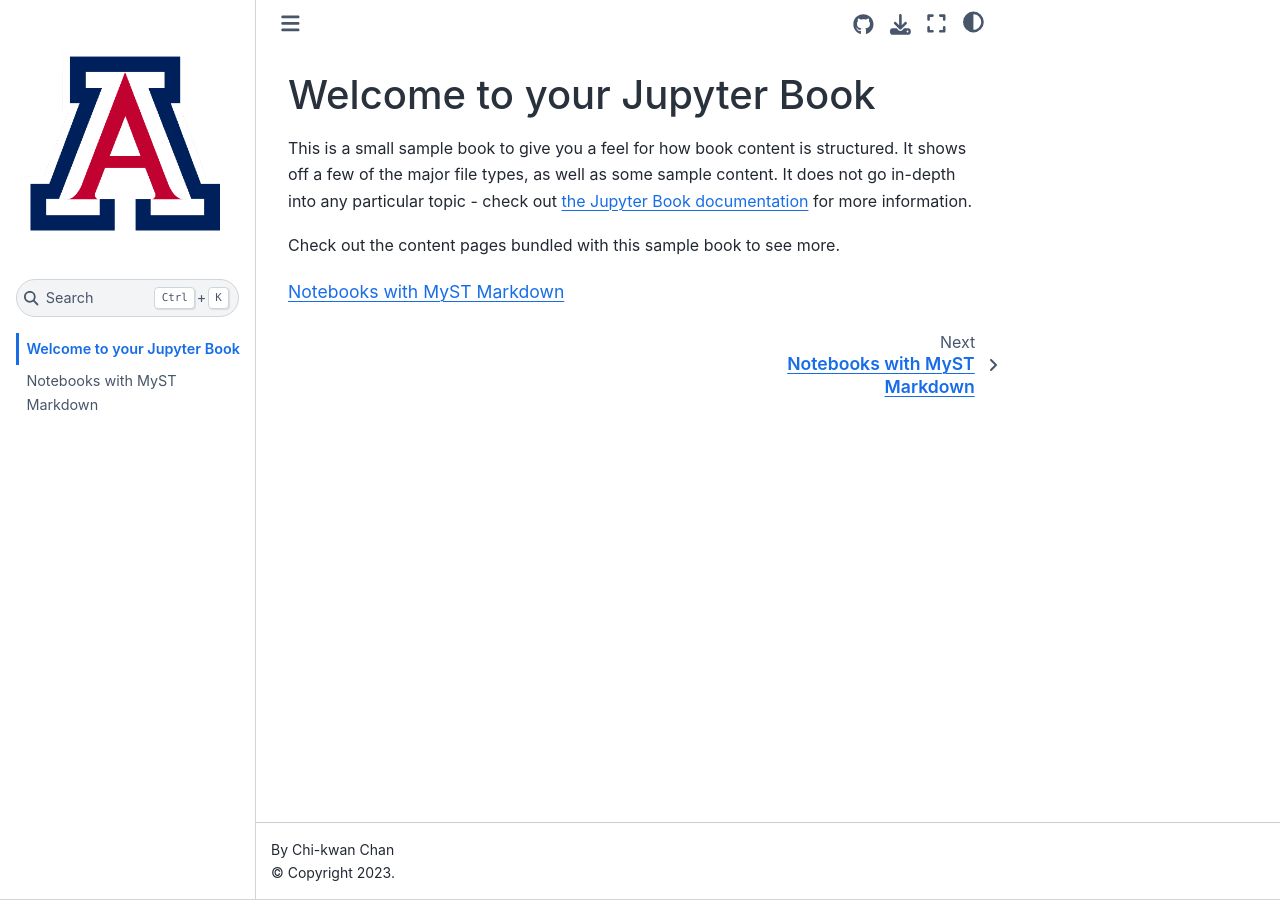
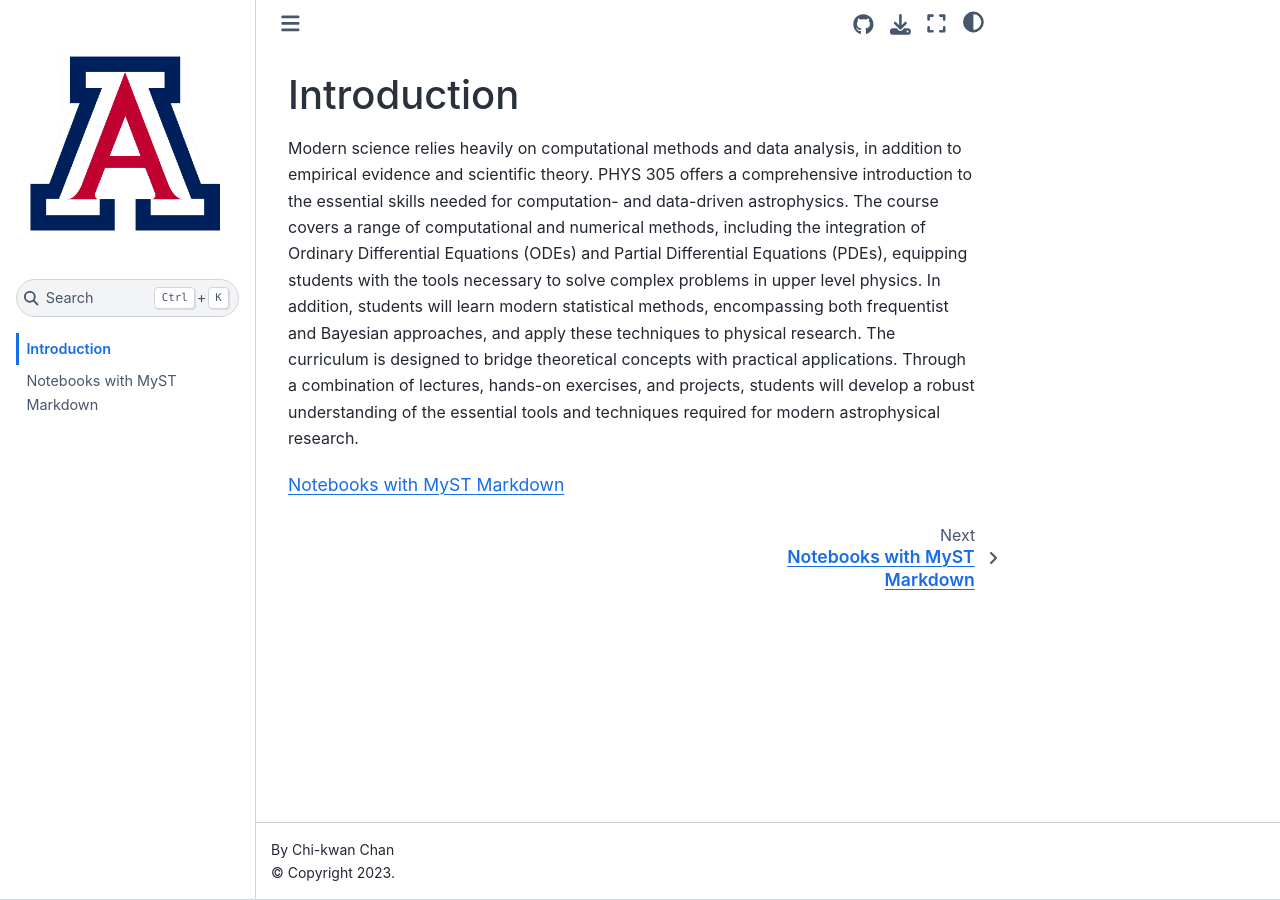
Before and after one commit to vahidszd/IUT-Computational-Physics-hbakhshian, a Jupyter Book: the page built from docs/intro.md, in a window 1280 px wide. Built offline with Jupyter Book 1.0.4 settings and Sphinx 7.4.7 and the Sphinx Book theme 1.1.4, drawn with Linux system fonts in a browser that asks for light colours.

Commit message:
Draft the introduction of the course

````diff
--- a/docs/intro.md
+++ b/docs/intro.md
@@ -1,11 +1,22 @@
-# Welcome to your Jupyter Book
+# Introduction
 
-This is a small sample book to give you a feel for how book content is
-structured.
-It shows off a few of the major file types, as well as some sample content.
-It does not go in-depth into any particular topic - check out [the Jupyter Book documentation](https://jupyterbook.org) for more information.
+Modern science relies heavily on computational methods and data
+analysis, in addition to empirical evidence and scientific theory.
+PHYS 305 offers a comprehensive introduction to the essential skills
+needed for computation- and data-driven astrophysics.
+The course covers a range of computational and numerical methods,
+including the integration of Ordinary Differential Equations (ODEs)
+and Partial Differential Equations (PDEs), equipping students with the
+tools necessary to solve complex problems in upper level physics.
+In addition, students will learn modern statistical methods,
+encompassing both frequentist and Bayesian approaches, and apply these
+techniques to physical research.
+The curriculum is designed to bridge theoretical concepts with
+practical applications.
+Through a combination of lectures, hands-on exercises, and projects,
+students will develop a robust understanding of the essential tools
+and techniques required for modern astrophysical research.
 
-Check out the content pages bundled with this sample book to see more.
 
 ```{tableofcontents}
 ```
````
